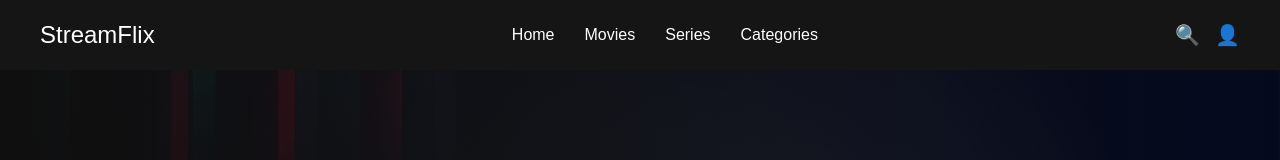
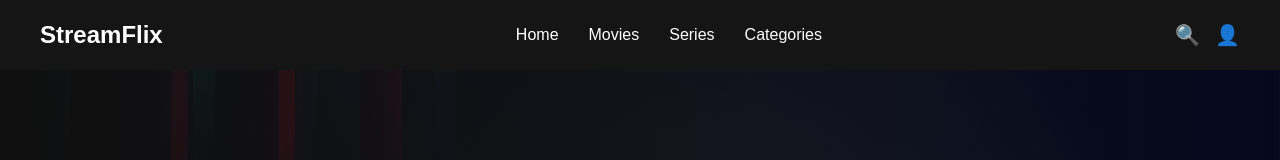
Before and after one commit to Pritishtalwar/StreamFlix, a React app in the folder frontend/: page / in a window 1280 px wide. Shown: the top 160 px of the page. Built offline with nearby package versions, Linux system fonts and the light colour scheme; no server answers; the HTML template or start-up script is replaced by a standard one.

Commit message:
App.css fault solved

```diff
--- a/frontend/src/App.css
+++ b/frontend/src/App.css
@@ -28,7 +28,7 @@ body {
 }
 
 .logo {
-  font-size: 24px; g nes g nesh gushing phay d me love you you love me i lo
+  font-size: 24px;
   font-weight: bold;
   color: white;
 }
```
